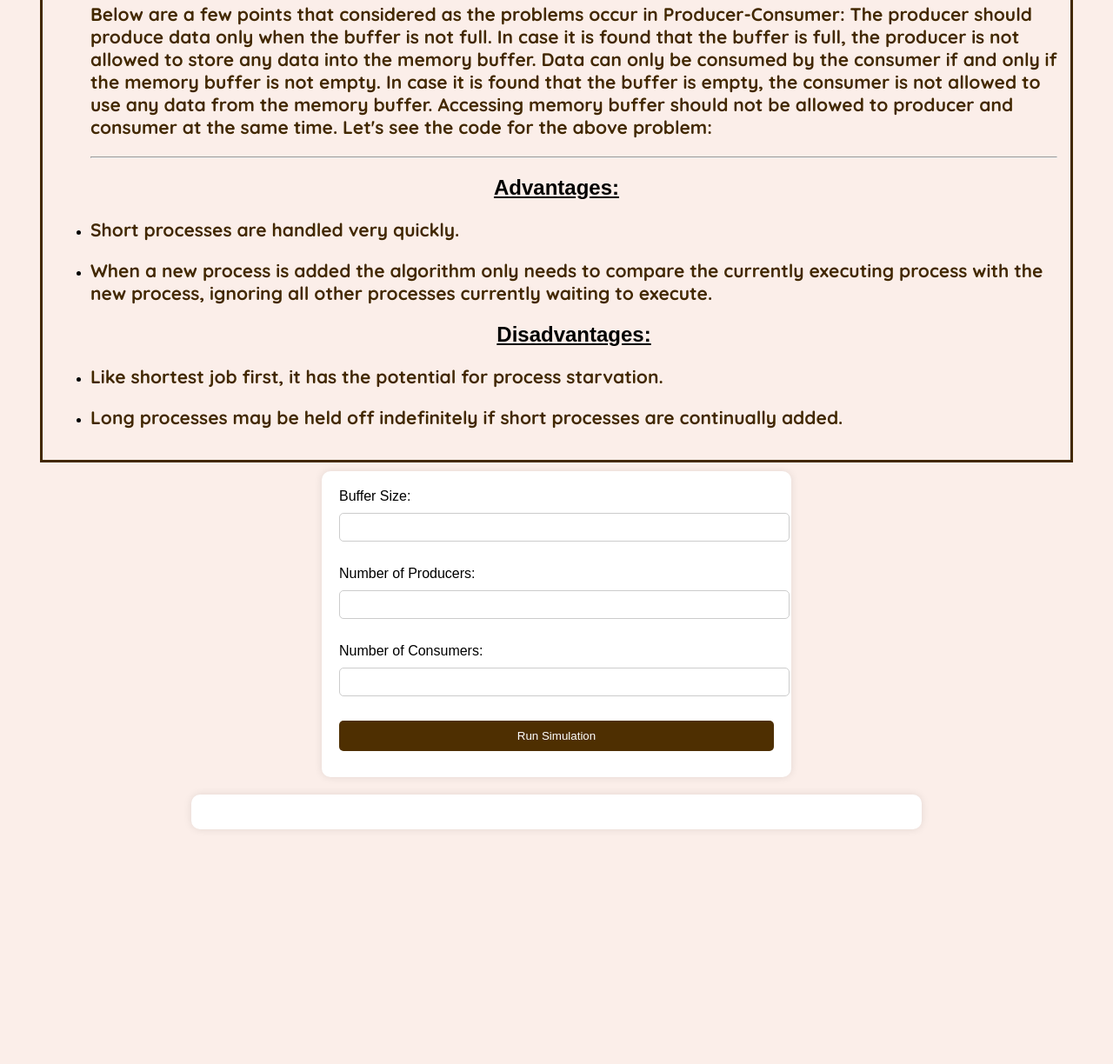
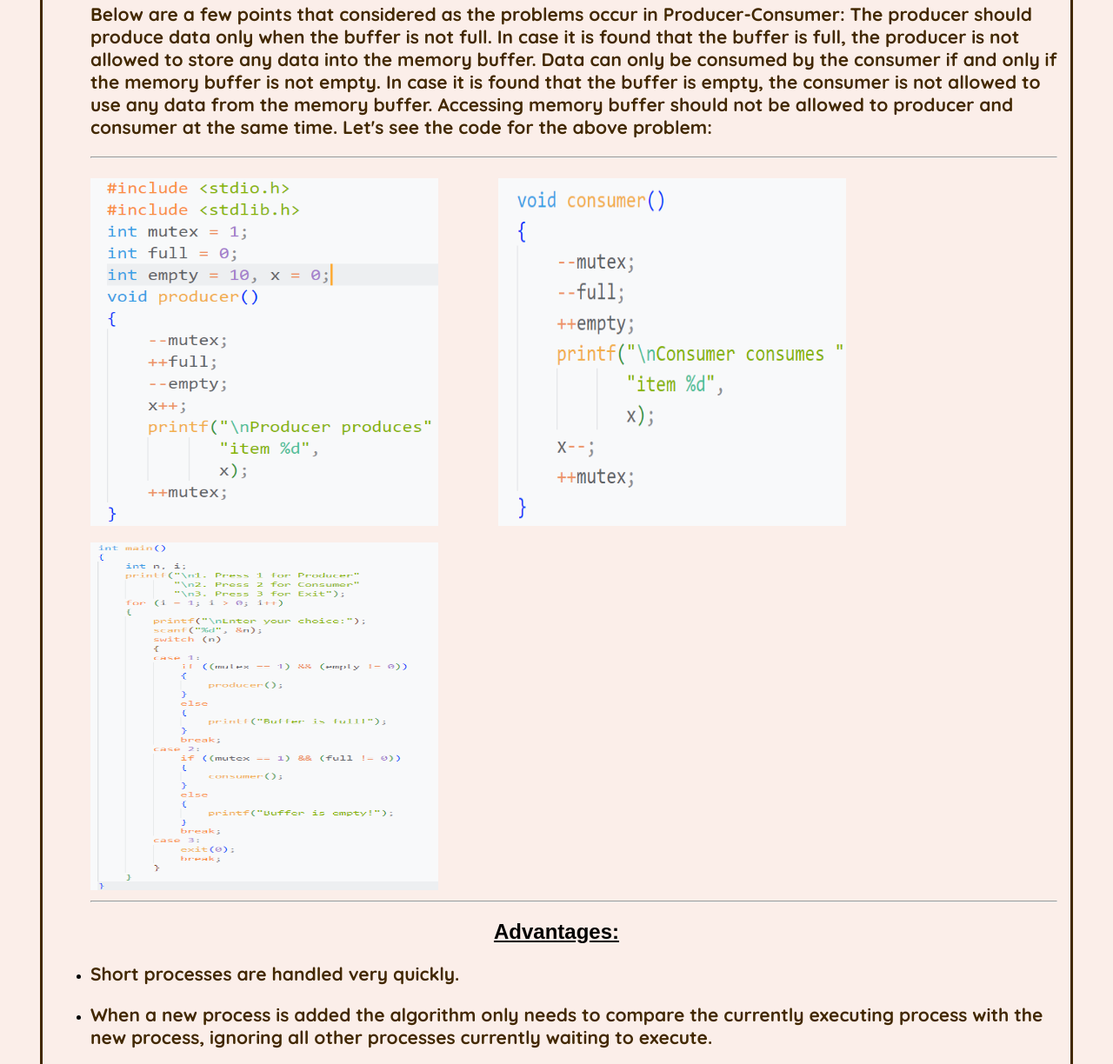
Before and after one commit to yash-parekh715/OS, a plain HTML site: page PCM.html in a window 1280 px wide. Shown: the part 443-1667 px from the top of the page at 87% size. Before the commit the page ends 1417 px from the top, so only its background shows below. Drawn offline with Linux system fonts and the light colour scheme.

Commit message:
PCM completed

```diff
--- a/PCM.css
+++ b/PCM.css
@@ -78,12 +78,17 @@ h1,
 
 .img1 {
   margin: 10px auto 0;
-  display: block;
+  /* display: block; */
 }
 
 .img2 {
-  margin: 10px auto 0;
-  display: block;
+  margin: 15px 65px 0px;
+  /* display: block; */
+}
+
+.img3 {
+  margin: 15px 0px 0px;
+  /* display: block; */
 }
 
 #process-input {
--- a/PCM.html
+++ b/PCM.html
@@ -43,6 +43,25 @@
             Accessing memory buffer should not be allowed to producer and consumer at the same time.
             Let's see the code for the above problem:
           </p>
+        <hr />
+        <img
+            class="img1"
+            src="Screenshot 2024-04-19 003853.png"
+            height="400px"
+            width="400px"
+          />
+          <img
+            class="img2"
+            src="Screenshot 2024-04-19 004211.png"
+            height="400px"
+            width="400px"
+          />
+          <img
+            class="img3"
+            src="Screenshot 2024-04-19 004506.png"
+            height="400px"
+            width="400px"
+          />
         <hr />
         </li>
       </ul>
--- a/SRTN.css
+++ b/SRTN.css
@@ -266,6 +266,10 @@ h1,
   display: block;
 }
 
+.img3 {
+  margin: 10px auto 0;
+  display: block;
+}
 #process-input {
   font-family: "Courier New", Courier, monospace;
   font-weight: 900;
```
Also changed, not shown: Screenshot 2024-04-19 003853.png (added), Screenshot 2024-04-19 004211.png (added), Screenshot 2024-04-19 004506.png (added).
